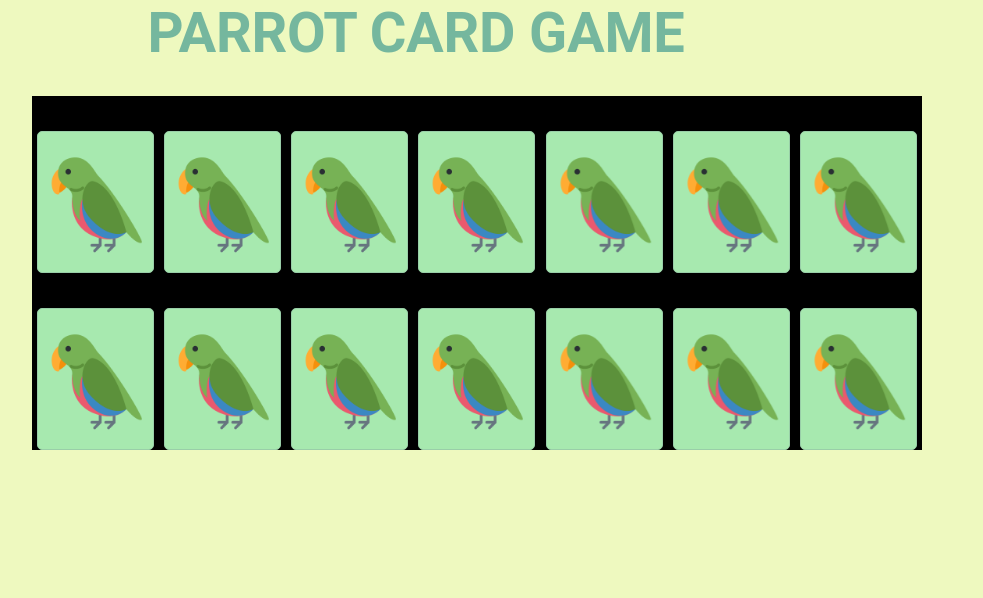
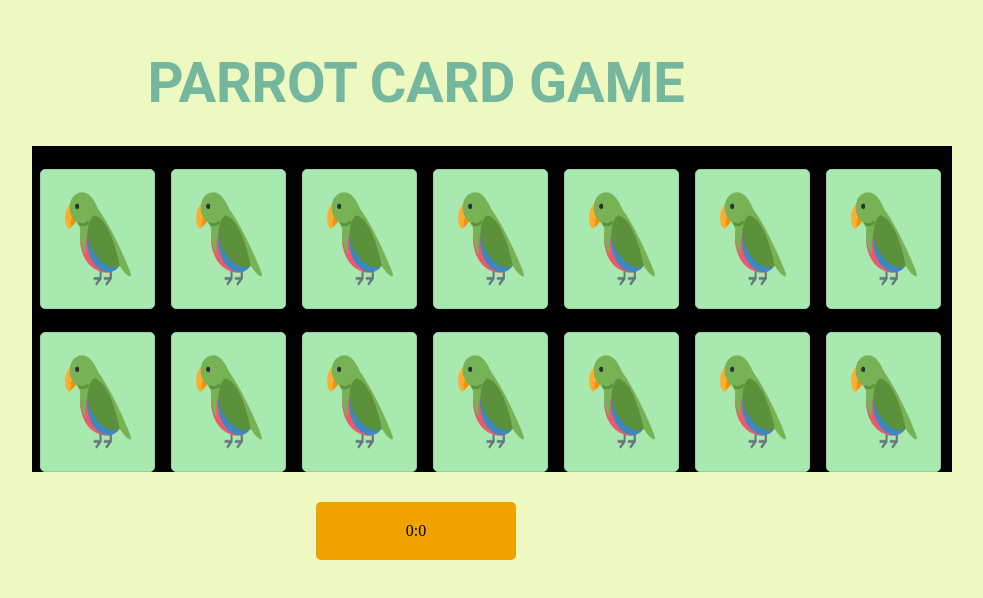
Before and after one commit to lucphyl/projeto-Parrot-Card-Game, a plain HTML site: page index.html in a window 1280 px wide. Shown: the whole page, without its empty margins (224-1207 px from the left). Drawn offline with Linux system fonts and the light colour scheme.

Commit message:
versão com java

```diff
--- a/estilos.css
+++ b/estilos.css
@@ -1,9 +1,20 @@
-body {
-    background-color: #EEF9BF;
+* {
+    padding: 0;
+    margin: 0;
+    box-sizing: border-box;
+  }
+
+  body {
+    height: 100vh;
+    background: #EEF9BF;
+  }
+  .titulo {
+    margin-top: 50px;
+    width: 100%;
+    align-items: center;
+    justify-content: center;
 }
-
-.titulo {
-    text-decoration: none;
+.titulo p {
     font-family: Roboto;
     font-size: 56px;
     font-weight: 700;
@@ -13,46 +24,64 @@ body {
     color: #75B79E;
 }
 
-.jogo{
-    width: 890px;
-    margin-top: 30px;
-    margin-left:20%;
-    margin-right:22%;
-    background-color:black;
+  .jogo {
+    width: 920px;
+    height: 326px;
+    margin: 30px 20%;
     display: flex;
     flex-wrap: wrap;
-}
+    background-color: black;
+  }
 
-.cartas{
-    width:115px;
+  .cartas {
+    width: 115px;
     height: 140px;
-    background-color: #A7E9AF;
-    border: 1px solid #99CEA8;
-    border-radius: 5px;
-    margin: auto;
-    margin-top: 35px;
-}
+    margin-top: 23px;
+    margin-left: 8px;
+    margin-right: 8px;
+    position: relative;
+    transform: scale(1);
+    transform-style: preserve-3d;
+    transition: transform .5s;
+  }
 
-.cartas:active {
+  .cartas:active {
     transform: scale(0.97);
     transition: transform .2s;
   }
 
-  .cartas.flip {
+  .flip {
     transform: rotateY(180deg);
   }
 
-.verso,
-.front {
-    width: 100px;
-    height:100px;
-    margin: 23px 8px;
+  .front,
+  .verso {
+    width: 100%;
+    height: 100%;
+    padding: 20px;
+    position: absolute;
+    border-radius: 5px;
+    border: 1px solid #99CEA8;
+    background: #A7E9AF;
     backface-visibility: hidden;
-    position:absolute;
-}
-.verso {
+  }
+
+  .front {
     transform: rotateY(180deg);
   }
+
+  .caixa-do-contador {
+    align-items: center;
+    justify-content:center;
+    width: 200px;
+    background-color: #f0a202;
+    padding: 20px;
+    border-radius: 5px;
+    margin: 20px auto;
+    text-align: center;
+    display: flex;
+  }
+
 
   @media (max-width: 614px) {
 
@@ -67,10 +96,11 @@ body {
     }
 
     .jogo {
-        width: 260px;
+        width: 280px;
         margin: 30px 24%;
         display: flex;
         flex-wrap: wrap;
         perspective: 1000px;
       }
+
   }
--- a/index.html
+++ b/index.html
@@ -2,80 +2,91 @@
 <html lang="en">
 <head>
   <meta charset="UTF-8">
-    <meta http-equiv="X-UA-Compatible" content="IE=edge">
   <meta name="viewport" content="width=device-width, initial-scale=1.0">
-    <title>Parrot Game</title>
+  <title>parrot game</title>
+
   <link rel="stylesheet" href="estilos.css">
-    <link rel="stylesheet" href="reset.css">
 </head>
 <body>
-
-        <a class="titulo" href="https://www.youtube.com/watch?v=dQw4w9WgXcQ" target="_blank"> <p>PARROT CARD GAME</p> </a>
-
-
-    <div class="jogo">
-        <div class="cartas">
-            <img class="verso" src="/imagens/unicornparrot.gif" alt="unicornio">
-            <img class="front" src="/imagens/front.png" alt="front">
-        </div>
-        <div class="cartas">
-            <img class="verso" src="/imagens/unicornparrot.gif" alt="unicornio">
-            <img class="front" src="/imagens/front.png" alt="front">
+    <div class="titulo">
+        <p>PARROT CARD GAME</p>
     </div>
 
-        <div class="cartas">
-            <img class="verso" src="/imagens/tripletsparrot.gif" alt="unicornio">
-            <img class="front" src="/imagens/front.png" alt="front">
+  <section class="jogo">
+    <div class="cartas" data-framework="triplo">
+      <img class="front" src="imagens/tripletsparrot.gif" alt="Aurelia" />
+      <img class="verso" src="imagens/front.png" alt="JS Badge" />
     </div>
-        <div class="cartas">
-            <img class="verso" src="/imagens/tripletsparrot.gif" alt="unicornio">
-            <img class="front" src="/imagens/front.png" alt="front">
+    <div class="cartas" data-framework="triplo">
+      <img class="front" src="imagens/tripletsparrot.gif" alt="Aurelia" />
+      <img class="verso" src="imagens/front.png" alt="JS Badge" />
     </div>
 
-        <div class="cartas">
-            <img class="verso" src="/imagens/revertitparrot.gif" alt="unicornio">
-            <img class="front" src="/imagens/front.png" alt="front">
+    <div class="cartas" data-framework="vue">
+      <img class="front" src="imagens/revertitparrot.gif" alt="Vue" />
+      <img class="verso" src="imagens/front.png" alt="JS Badge" />
     </div>
-        <div class="cartas">
-            <img class="verso" src="/imagens/revertitparrot.gif" alt="unicornio">
-            <img class="front" src="/imagens/front.png" alt="front">
+    <div class="cartas" data-framework="vue">
+      <img class="front" src="imagens/revertitparrot.gif" alt="Vue" />
+      <img class="verso" src="imagens/front.png" alt="JS Badge" />
     </div>
 
-        <div class="cartas">
-            <img class="verso" src="/imagens/metalparrot.gif" alt="unicornio">
-            <img class="front" src="/imagens/front.png" alt="front">
+    <div class="cartas" data-framework="angular">
+      <img class="front" src="imagens/metalparrot.gif" alt="Angular" />
+      <img class="verso" src="imagens/front.png" alt="JS Badge" />
     </div>
-        <div class="cartas">
-            <img class="verso" src="/imagens/metalparrot.gif" alt="unicornio">
-            <img class="front" src="/imagens/front.png" alt="front">
+    <div class="cartas" data-framework="angular">
+      <img class="front" src="imagens/metalparrot.gif" alt="Angular" />
+      <img class="verso" src="imagens/front.png" alt="JS Badge" />
     </div>
 
-        <div class="cartas">
-            <img class="verso" src="/imagens/fiestaparrot.gif" alt="unicornio">
-            <img class="front" src="/imagens/front.png" alt="front">
+    <div class="cartas" data-framework="ember">
+      <img class="front" src="imagens/fiestaparrot.gif" alt="Ember" />
+      <img class="verso" src="imagens/front.png" alt="JS Badge" />
     </div>
-        <div class="cartas">
-            <img class="verso" src="/imagens/fiestaparrot.gif" alt="unicornio">
-            <img class="front" src="/imagens/front.png" alt="front">
+    <div class="cartas" data-framework="ember">
+      <img class="front" src="imagens/fiestaparrot.gif" alt="Ember" />
+      <img class="verso" src="imagens/front.png" alt="JS Badge" />
     </div>
 
-        <div class="cartas">
-            <img class="verso" src="/imagens/explodyparrot.gif" alt="unicornio">
-            <img class="front" src="/imagens/front.png" alt="front">
+    <div class="cartas" data-framework="backbone">
+      <img class="front" src="imagens/bobrossparrot.gif" alt="Backbone" />
+      <img class="verso" src="imagens/front.png" alt="JS Badge" />
     </div>
-        <div class="cartas">
-            <img class="verso" src="/imagens/explodyparrot.gif" alt="unicornio">
-            <img class="front" src="/imagens/front.png" alt="front">
+    <div class="cartas" data-framework="backbone">
+      <img class="front" src="imagens/bobrossparrot.gif" alt="Backbone" />
+      <img class="verso" src="imagens/front.png" alt="JS Badge" />
     </div>
 
-        <div class="cartas">
-            <img class="verso" src="/imagens/bobrossparrot.gif" alt="unicornio">
-            <img class="front" src="/imagens/front.png" alt="front">
+    <div class="cartas" data-framework="react">
+      <img class="front" src="imagens/explodyparrot.gif" alt="React" />
+      <img class="verso" src="imagens/front.png" alt="JS Badge" />
     </div>
-        <div class="cartas">
-            <img class="verso" src="/imagens/bobrossparrot.gif" alt="unicornio">
-            <img class="front" src="/imagens/front.png" alt="front">
+    <div class="cartas" data-framework="react">
+      <img class="front" src="imagens/explodyparrot.gif" alt="React" />
+      <img class="verso" src="imagens/front.png" alt="JS Badge" />
+    </div>
+
+    <div class="cartas" data-framework="unicorn">
+        <img class="front" src="imagens/unicornparrot.gif" alt="React" />
+        <img class="verso" src="imagens/front.png" alt="JS Badge" />
+      </div>
+      <div class="cartas" data-framework="unicorn">
+        <img class="front" src="imagens/unicornparrot.gif" alt="React" />
+        <img class="verso" src="imagens/front.png" alt="JS Badge" />
+      </div>
+  </section>
+
+  <div class="caixa-do-contador">
+    <div class="minutos">
+      <p>0</p>
+    </div>
+    <div><p>:</p></div>
+    <div class="segundos">
+      <p>0</p>
     </div>
   </div>
+
+  <script src="script.js"></script>
 </body>
 </html>
--- a/script.js
+++ b/script.js
@@ -1,6 +1,112 @@
-let par = Number (0);
-function jogar (elemento){
-    while (par<2 || par>14 || par%2){
-        par = Number(prompt("insira o numero de cartas"));
+const cards = document.querySelectorAll('.cartas');
+
+let contador = 0;
+let idInterval;
+let minutos = 0;
+let jogadas = 0;
+let virou = false;
+let travar = false;
+let primeira, segunda;
+let pares = 0;
+let começo = 0;
+
+function virar() {
+    contar();
+  if (travar) return;
+  if (this === primeira) return;
+
+  this.classList.add('flip');
+
+  if (!virou) {
+    virou = true;
+    primeira = this;
+
+    return;
+  }
+
+  segunda = this;
+  combinação();
+  jogadas ++;
+
+}
+
+function combinação() {
+  let combina = primeira.dataset.framework === segunda.dataset.framework;
+
+  combina ? desabilitar() : desvirarCartas();
+    if(primeira==segunda){
+        pares++
+    }
+    fim ();
+}
+
+function desabilitar() {
+  primeira.removeEventListener('click', virar);
+  segunda.removeEventListener('click', virar);
+
+  resetar();
+}
+
+function desvirarCartas() {
+  travar = true;
+
+  setTimeout(() => {
+    primeira.classList.remove('flip');
+    segunda.classList.remove('flip');
+
+    resetar();
+  }, 1500);
+}
+
+function resetar() {
+  [virou, travar] = [false, false];
+  [primeira, segunda] = [null, null];
+}
+
+(function shuffle() {
+  cards.forEach(card => {
+    let randomPos = Math.floor(Math.random() * 12);
+    card.style.order = randomPos;
+  });
+})();
+
+function fim (){
+    if (pares==7){
+        alert( 'você ganhou em ' + jogadas + " jogadas e levou " +minutos + " minuntos e " + contador + " segundos");
+        começo=prompt( "digite '1' para recomeçar");
+
+    }
+
+}
+function recomeçar (){
+
+    if(começo==1){
+        cards.classList.removeall("flip");
+        jogadas=0;
+        pares=0;
+        [virou, travar] = [false, false];
+        [primeira, segunda] = [null, null];
+        shuffle();
     }
 }
+
+function contar() {
+    //Esse if evita mais de um agendamento - Não precisa fazer
+    if (idInterval === undefined) {
+      document.querySelector(".segundos").innerHTML = contador;
+      document.querySelector(".minutos").innerHTML = minutos;
+      idInterval = setInterval(decrementarContador, 1000);
+    }
+  }
+  function decrementarContador() {
+    contador++;
+    document.querySelector(".segundos").innerHTML = contador;
+    document.querySelector(".minutos").innerHTML = minutos;
+    if (contador === 60) {
+      contador = 0;
+      minutos++;
+      idInterval = undefined;
+    }
+  }
+
+cards.forEach(card => card.addEventListener('click', virar));
```
Lines whose indentation alone changed are shown as unchanged.
